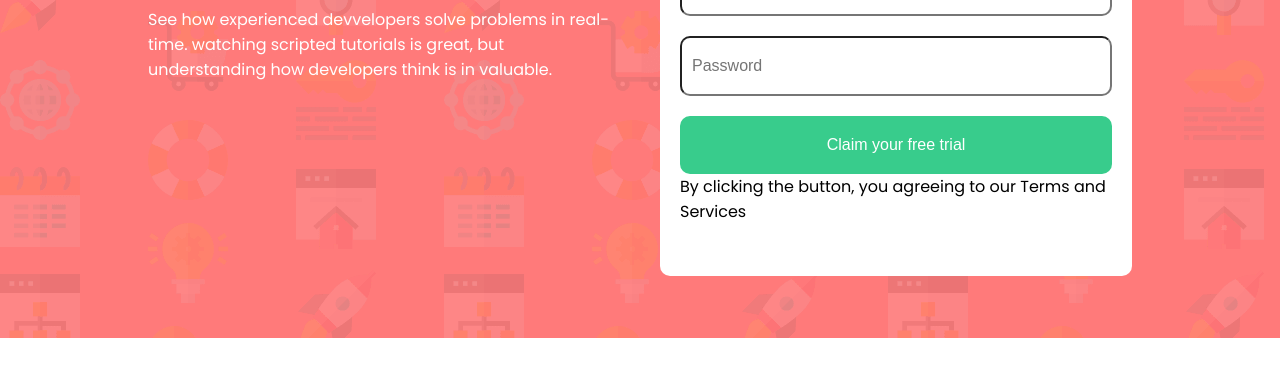
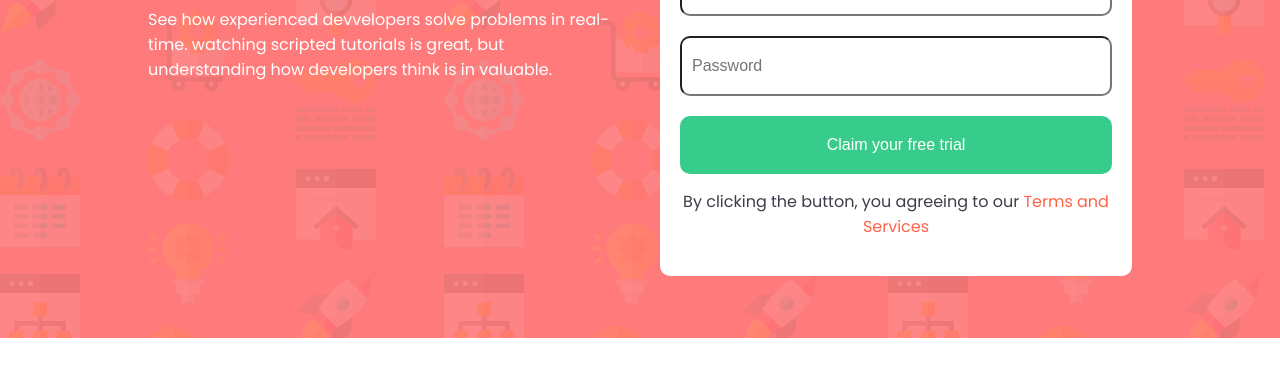
Before and after one commit to IsmailMuhammed2019/responsiveness_and_media_queries, a plain HTML site: page index.html in a window 1280 px wide. Shown: the part 462-838 px from the top of the page. Drawn offline with Linux system fonts and the light colour scheme.

```diff
--- a/style.css
+++ b/style.css
@@ -21,12 +21,14 @@
 body {
   font-family: poppins;
   font-weight: 400;
+  height: 100%;
+  width: 100%;
+  overflow: hidden;
 }
 
 @media screen and (max-width: 1440px) {
   .wrapper {
     background-color: hsl(0, 100%, 74%);
-
     background-position: fit;
     background-repeat: none;
     width: 100vw;
@@ -123,4 +125,16 @@ body {
     border: none;
     width: 100%;
   }
+
+  .lastp {
+    font-size: medium;
+    text-align: center;
+    color: hsl(249, 10%, 26%);
+    margin-top: 15px;
+  }
+
+  .lastp > span {
+    color: tomato;
+    font-size: medium;
+  }
 }
```
